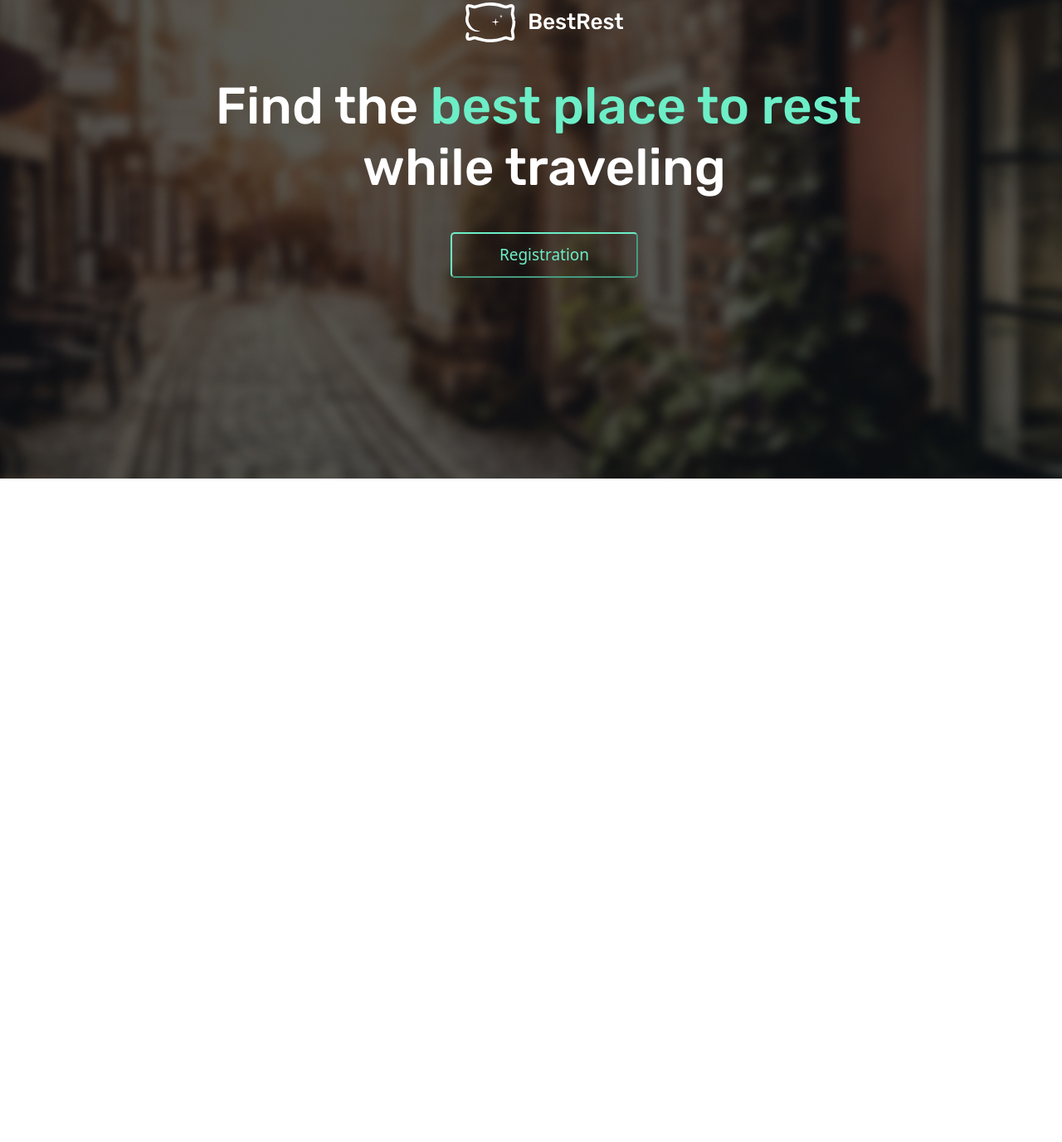
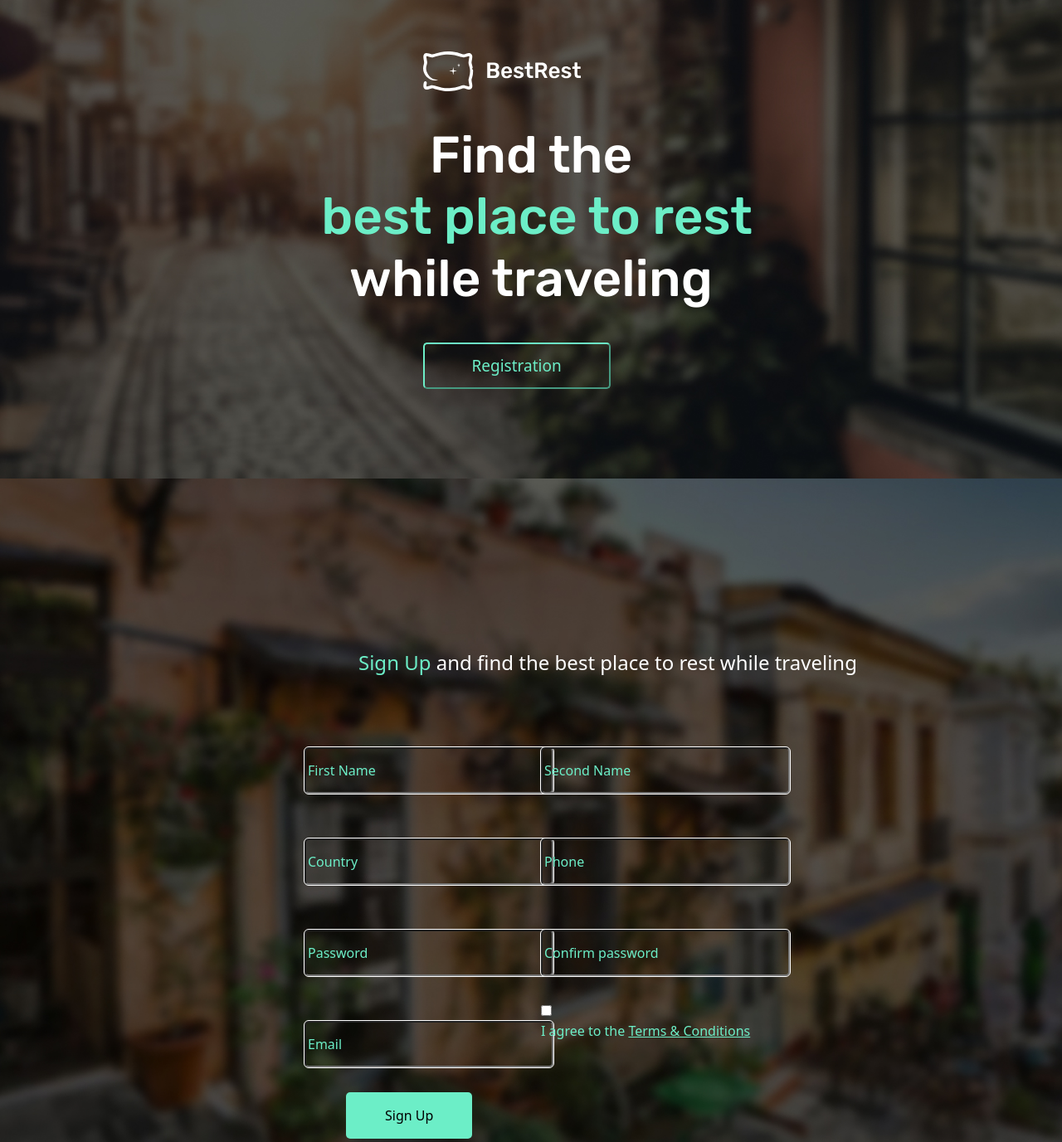
Before and after one commit to PinkyWolf/test-front, a website: page src/index.html in a window 1280 px wide. Shown: the part 223-1600 px from the top of the page at 83% size. Before the commit the page ends 800 px from the top, so only its background shows below. Drawn offline with nearby package versions, Linux system fonts and the light colour scheme.

Commit message:
added sign up form and started writing validation

```diff
--- a/public/stylesheets/index.css
+++ /dev/null
@@ -1,66 +0,0 @@
-body {
-  padding: 0;
-  margin: 0;
-}
-
-button {
-  background-color: transparent;
-  color: #6ceec7;
-  padding-top: 11.5px;
-  padding-left: 57px;
-  padding-right: 57px;
-  padding-bottom: 11.5px;
-  font-size: 19px;
-  font-weight: 500;
-  border-color: #6ceec7;
-  border-radius: 5px;
-}
-
-header {
-  display: flex;
-}
-
-li {
-  list-style-type: none;
-}
-
-.hero {
-  height: 800px;
-  width: 1440px;
-  top: 0;
-  left: 0;
-  display: flex;
-  justify-content: center;
-  flex-direction: column;
-  background: url(../../assets/img-bgs/bg-1.jpg) no-repeat;
-  margin-right: auto;
-  margin-left: auto;
-}
-
-.hero-wrapper {
-  margin-left: auto;
-}
-
-.hero-list-container {
-  display: flex;
-  flex-wrap: wrap;
-  align-items: center;
-  flex-direction: column;
-}
-
-.hero-title {
-  display: flex;
-  justify-content: center;
-  flex-wrap: wrap;
-  margin-top: 40px;
-  margin-bottom: 40px;
-  color: #fff;
-  font-size: 62px;
-  font-family: "Rubik";
-}
-
-.hero-title-accent {
-  color: #6ceec7;
-}
-
-/*# sourceMappingURL=index.css.map */
--- a/src/index.html
+++ b/src/index.html
@@ -16,21 +16,78 @@
     <header>
         <div class="hero">
             <div class="container hero-wrapper">
-                <ul class="hero-list-container">
-                    <li><img src="../assets/logo.svg" alt="logo"></li>
-                    <li><h1 class="hero-title">Find the <span class="hero-title-accent">&nbspbest place
-                            to rest&nbsp</span> while traveling</h1></li>
-                    <li><button>Registration</button></li>
-                </ul>
+                <div class="row justify-content-center">
+                    <div class="col-3"><img src="../assets/logo.svg" alt="logo"></div>
+                    <div class="w-100"></div>
+                    <div class="col-8"><h1 class="hero-title">Find the <span class="hero-title-accent">&nbspbest place
+                            to rest</span> while traveling</h1></div>
+                    <div class="w-100"></div>
+                    <div class="col-3"><button class="registration-btn">Registration</button></div>
+                </div>
         </div>
         </div>
     </header>
+    <div class="sign-up-wrapper">
+        <div class="container">
+            <form class="signup-form">
+                <h2 class="signup-title"> <span class="signup-title-accent">Sign Up</span> and find the best place to rest while traveling</h2>
 
+            <div class="row justify-content-center">
+                <div class="col-3">
+                <label for="exampleInputEmail1" ></label>
+                <input class="signup-input firstName" type="text" placeholder="First Name">
+            </div>
+            <div class="col-3">
+                <label for="e"></label>
+                <input class="signup-input secondName" type="text" placeholder="Second Name">
+            </div>
+            </div>
 
+            <div class="w-100"></div>
 
+            <div class="row justify-content-center">
+                <div class="col-3">
+                <label for="e"></label>
+                <input class="signup-input country" type="text" placeholder="Country" >
+            </div>
+            <div class="col-3">
+                <label for="e"></label>
+                <input class="signup-input phone" type="phone" placeholder="Phone" >
+            </div>
+            </div>
 
+            <div class="w-100"></div>
+
+            <div class="row justify-content-center">
+            <div class="col-3">
+                <label for="e"></label>
+                <input class="signup-input password" type="password" placeholder="Password">
+            </div>
+            <div class="col-3">
+                <label for="e"></label>
+                <input class="signup-input confirmPassword" type="password" placeholder="Confirm password">
+            </div>
+            </div>
+
+            <div class="w-100"></div>
+
+            <div class="row justify-content-center">
+            <div class="col-3 ">
+                <label  for="e"></label>
+                <input class="signup-input email" type="email" placeholder="Email">
+            </div>
+            <div class="col-3 ">
+                <input class="signup-checkbox checkbox" type="checkbox" placeholder="">
+                <label class="signup-label" >I agree to the <a class="underlined">Terms & Conditions</a></label>
+            </div>
+            </div>
+            <button type="submit" class="signUp-btn" >Sign Up</button>
+        </form>
+    </div>
+    </div>
     <script src="https://cdn.jsdelivr.net/npm/bootstrap@5.1.3/dist/js/bootstrap.bundle.min.js"
         integrity="sha384-ka7Sk0Gln4gmtz2MlQnikT1wXgYsOg+OMhuP+IlRH9sENBO0LRn5q+8nbTov4+1p"
         crossorigin="anonymous"></script>
+        <script src="./index.js" ></script>
 </body>
 </html>
--- a/src/index.js
+++ b/src/index.js
@@ -0,0 +1,47 @@
+const form = document.querySelector(".signup-form");
+const firstName = form.querySelector(".firstName");
+const secondName = form.querySelector(".secondName");
+const country = form.querySelector(".country");
+const phone = form.querySelector(".phone");
+const password = form.querySelector(".password");
+const confirmPassword = form.querySelector(".confirmPassword");
+const email = form.querySelector(".email");
+
+const fields = form.querySelectorAll(".signup-input");
+
+form.addEventListener("submit", function (event) {
+  event.preventDefault();
+
+  var errors = form.querySelectorAll(".error");
+
+  for (var i = 0; i < errors.length; i++) {
+    errors[i].remove();
+  }
+
+  if (firstName.length < 2) {
+    console.log("The name must be more than 2 characters");
+    var error = document.createElement("span");
+    error.className = "error";
+    error.style.color = "red";
+    error.innerHTML = "The name must be more than 2 characters";
+    form[i].parentElement.insertBefore(error, firstName.nextSibling);
+  }
+  for (var i = 0; i < fields.length; i++) {
+    if (!fields[i].value) {
+      console.log("field is blank", fields[i]);
+      var error = document.createElement("span");
+      error.className = "error";
+      error.style.color = "red";
+      error.innerHTML = "Cannot be blank";
+      form[i].parentElement.insertBefore(error, fields[i].nextSibling);
+    }
+  }
+  if (password.value !== confirmPassword.value) {
+    console.log("not equals");
+    var error = document.createElement("div");
+    error.className = "error";
+    error.style.color = "red";
+    error.innerHTML = "Passwords does not match";
+    password.parentElement.insertBefore(error, password.nextSibling);
+  }
+});
--- a/src/sass/index.css
+++ b/src/sass/index.css
@@ -2,7 +2,7 @@ body {
   padding: 0;
   margin: 0;
 }
-button {
+.registration-btn {
   background-color: transparent;
   color: #6ceec7;
   padding-top: 11.5px;
@@ -13,33 +13,20 @@ button {
   font-weight: 500;
   border-color: #6ceec7;
   border-radius: 5px;
+  transition: 0.3s;
 }
-header {
-  display: flex;
-}
-li {
-  list-style-type: none;
+.registration-btn:hover {
+  background: #6ceec7;
+  color: black;
 }
 .hero {
-  height: 800px;
-  width: 1440px;
-  top: 0;
-  left: 0;
-  display: flex;
-  justify-content: center;
-  flex-direction: column;
+  height: 100vh;
   background: url(../../assets/img-bgs/bg-1.jpg) no-repeat;
-  margin-right: auto;
-  margin-left: auto;
+  background-size: 100%;
 }
 .hero-wrapper {
+  padding-top: 285px;
   margin-left: auto;
-}
-.hero-list-container {
-  display: flex;
-  flex-wrap: wrap;
-  align-items: center;
-  flex-direction: column;
 }
 .hero-title {
   display: flex;
@@ -54,3 +41,71 @@ li {
 .hero-title-accent {
   color: #6ceec7;
 }
+
+.sign-up-wrapper {
+  height: 100vh;
+  background: url(../../assets/img-bgs/bg-2.jpg) no-repeat;
+  background-size: 100%;
+}
+.signup-form {
+  padding-top: 208px;
+}
+.signup-title {
+  color: #fff;
+  padding-bottom: 55px;
+  font-size: 24px;
+  margin-left: 350px;
+}
+.signup-title-accent {
+  color: #6ceec7;
+}
+.row {
+  padding-bottom: 30px;
+}
+.signup-input {
+  width: 300px;
+  height: 56px;
+  background-color: transparent;
+  outline: 1px solid #fff;
+  border-radius: 5px;
+  color: #6ceec7;
+}
+::placeholder {
+  color: #6ceec7;
+}
+.signUp-btn {
+  padding-right: 47px;
+  padding-left: 47px;
+  padding-top: 16px;
+  padding-bottom: 16px;
+  color: black;
+  background: #6ceec7;
+  margin-left: 335px;
+  transition: 0.3s;
+  border: transparent;
+  border-radius: 5px;
+}
+.signUp-btn:focus {
+  background: transparent;
+}
+.signUp-btn:hover {
+  background: transparent;
+  border: #6ceec7 solid 2px;
+  color: #6ceec7;
+}
+.signup-checkbox {
+  background-color: transparent;
+}
+.signup-label {
+  color: #6ceec7;
+}
+.underlined {
+  text-decoration: underline;
+}
+a {
+  color: #6ceec7;
+}
+a:hover {
+  color: #6ceec7;
+  cursor: pointer;
+}
```
Also changed, not shown: 1 other file.
